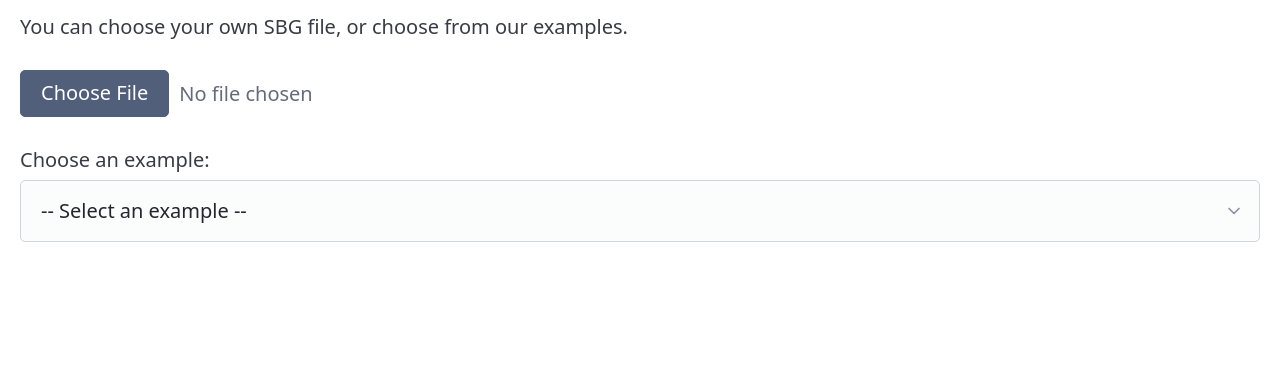
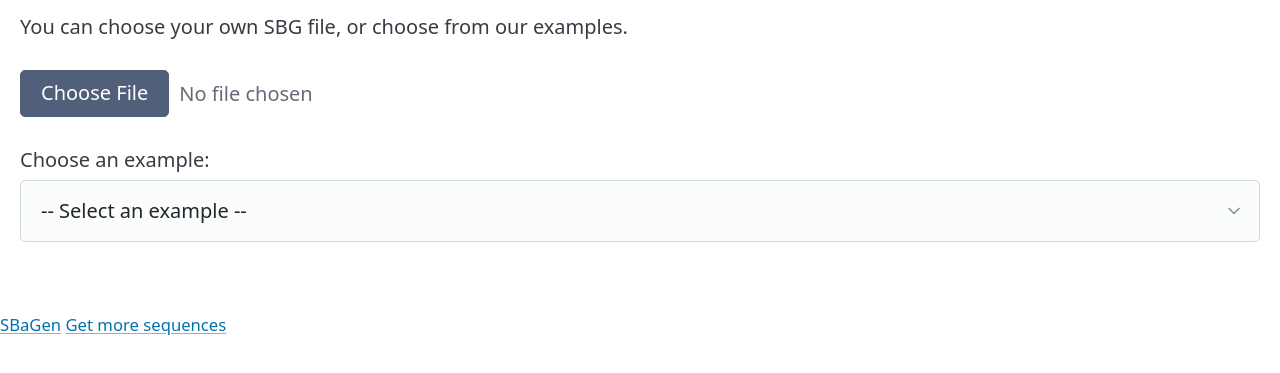
Before and after one commit to brainbang/sbagen-web, a website: page docs/index.html in a window 1280 px wide. Shown: the part 73-446 px from the top of the page. Drawn offline with nearby package versions, Linux system fonts and the light colour scheme; no server answers.

Commit message:
add back footer

```diff
--- a/docs/index.html
+++ b/docs/index.html
@@ -294,6 +294,15 @@
       </label>
     </main>
 
+    <footer>
+      <small>
+        <a href="https://uazu.net/sbagen/">SBaGen</a>
+        <a href="https://github.com/brainbang/sbagen_idoser" target="_blank"
+          >Get more sequences</a
+        >
+      </small>
+    </footer>
+
     <script type="module">
       import sbagen from "./sbagen.js";
 
```
